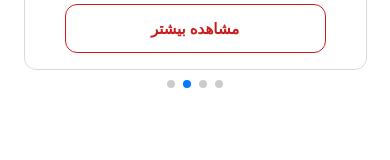
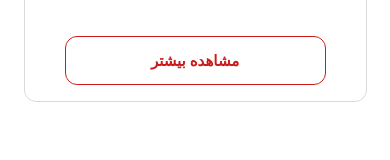
Before and after one commit to saman-tofighian/Carpet_Project, a Next.js app: page / in a window 390 px wide. Shown: the part 3097-3257 px from the top of the page. Built offline with nearby package versions, Linux system fonts and the light colour scheme.

Commit message:
update responsive slider1

```diff
--- a/Components/Slider/Slider1.jsx
+++ b/Components/Slider/Slider1.jsx
@@ -60,18 +60,16 @@ function Slider1() {
             spaceBetween={33}
             loop={true}
             autoplay={{
-              delay: 2500,
+              delay: 6000,
               disableOnInteraction: false,
-            }}
-            pagination={{
-              clickable: true,
             }}
             modules={[Autoplay, Pagination]}
             breakpoints={{
               0: { slidesPerView: 1 },
               640: { slidesPerView: 1 },
               768: { slidesPerView: 2 },
-              1024: { slidesPerView: 4 },
+              1024: { slidesPerView: 2 },
+              1450: { slidesPerView: 4 },
             }}
             className='mySwiper custom-pagination'
           >
@@ -93,8 +91,8 @@ function Slider1() {
                       className='w-[255px] h-[261px]'
                     />
                   </figure>
-                  <div className='w-full px-6 mt-6'>
-                    <p className='font-medium text-[15px] xl:text-[18px] text-[#121212] leading-8'>
+                  <div className='w-full px-6 md:px-0 lg:px-6 mt-6'>
+                    <p className='font-medium text-[15px] md:text-[14px] md:text-nowrap lg:text-wrap lg:text-[18px] xl:text-[#121212] leading-8'>
                       {val.title}
                     </p>
                   </div>
--- a/styles/globals.css
+++ b/styles/globals.css
@@ -23,6 +23,3 @@ html {
   background: #013075;
   border-radius: 10px;
 }
-.custom-pagination .swiper-pagination {
-  margin-top: 16rem;
-}
```
